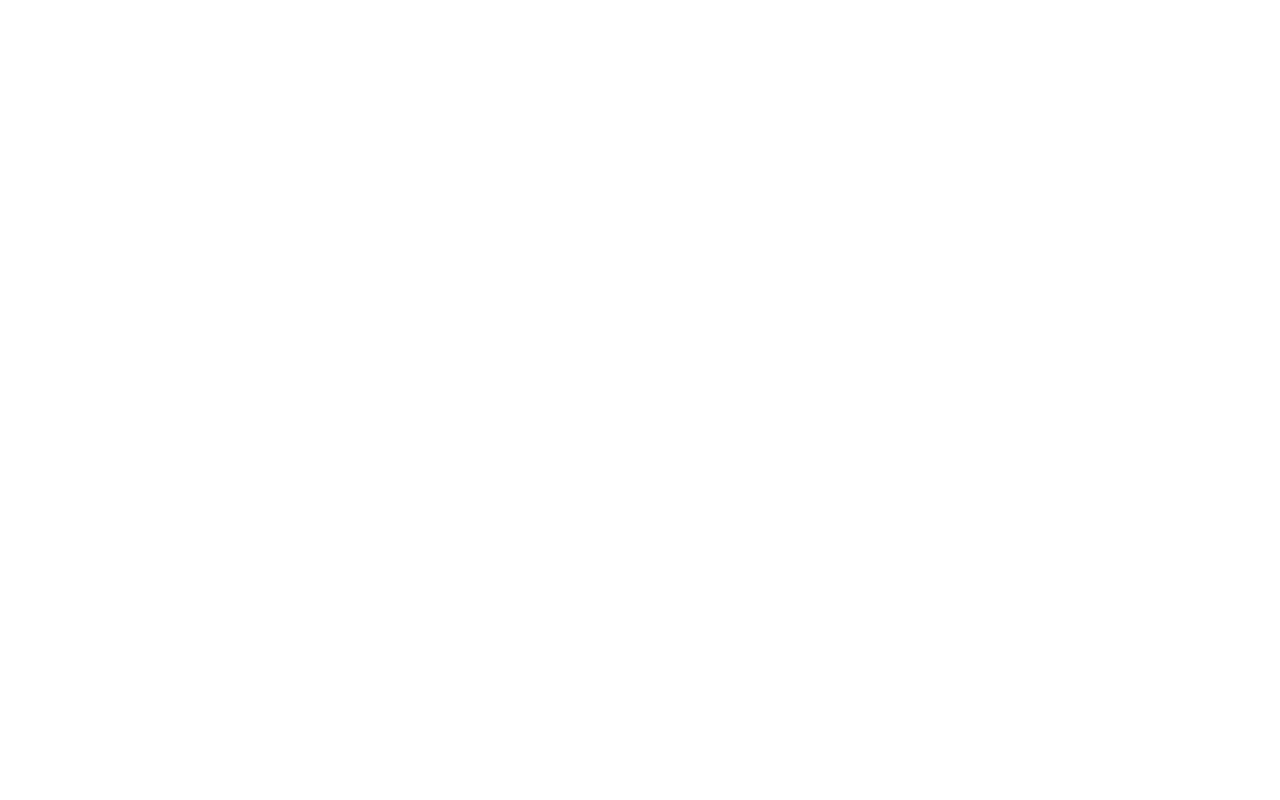
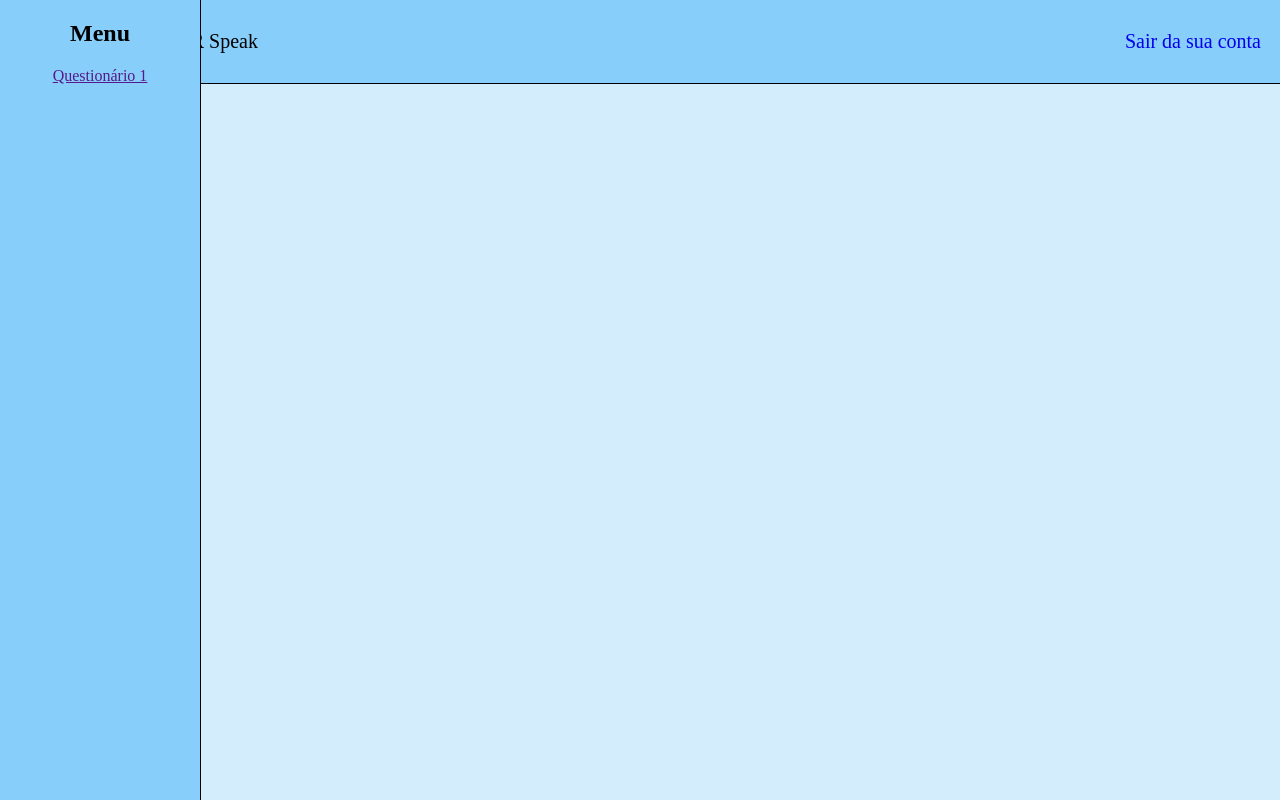
Before and after one commit to DominiqueSPTech/Projeto_Individual, a plain HTML site: page HTML/PagUser.html in a window 1280 px wide. Drawn offline with Linux system fonts and the light colour scheme.

Commit message:
side bar pagina de usuario

```diff
--- a/CSS/PagUser.css
+++ b/CSS/PagUser.css
@@ -0,0 +1,66 @@
+body {
+    margin: 0;
+    padding: 0;
+    background-color: #D4EDFD;
+}
+
+html {
+    width: 100%;
+    height: 100%;
+}
+
+.fixed {
+    display: flex;
+}
+
+.sidebar {
+    width: 15%;
+    background-color: #87cefa;
+    border-right: 1px solid black;
+    height:100%;
+    width:200px;
+    position:fixed!important;
+    z-index:1;
+    overflow:auto;
+    display: flex;
+    flex-direction: column;
+    align-items: center;
+}
+
+header {
+    align-self: end;
+    border-bottom: 1px solid #000;
+    border-left: 1px solid #000;
+    height: auto;
+    width: 87%;
+    background-color: #87cefa;
+    position: fixed;
+    font-size: 20px;
+    margin-left: 13%;
+}
+.navbar {
+    display: flex;
+    align-items: center;
+    list-style: none;
+    justify-content: space-between;
+    padding: 10px;
+}
+.nav {
+    display: flex;
+    flex-direction: row;
+    justify-content: end;
+    align-items: center;
+    padding: 10px;
+    gap: 20px;
+}
+.nav a {
+    text-decoration: none;
+}
+
+.nav li {
+    transition: all 0.3s ease;
+}
+
+.nav li:hover {
+    transform: scale(1.1);
+}
--- a/HTML/PagUser.html
+++ b/HTML/PagUser.html
@@ -7,6 +7,24 @@
     <link rel="stylesheet" href="../CSS/PagUser.css">
 </head>
 <body>
+    <!-- <div class="fixed"> -->
+        <div class="sidebar">
+            <h2>Menu</h2>
+            <a href="">Questionário 1</a>
+
+        </div>
+
+        <header>
+            <nav class="navbar">
+                <div class="logo">
+                        <li><p>BR Speak</p></li>
+                </div>
+                <div class="nav">
+                    <li><a href="/HTML/Inicial.html">Sair da sua conta</a></li>
+                </div>
+            </nav>
+        </header>
+    <!-- </div> -->
 
 </body>
 </html>
```
Also changed, not shown: HTML/Login.html (+2 -0 lines).
